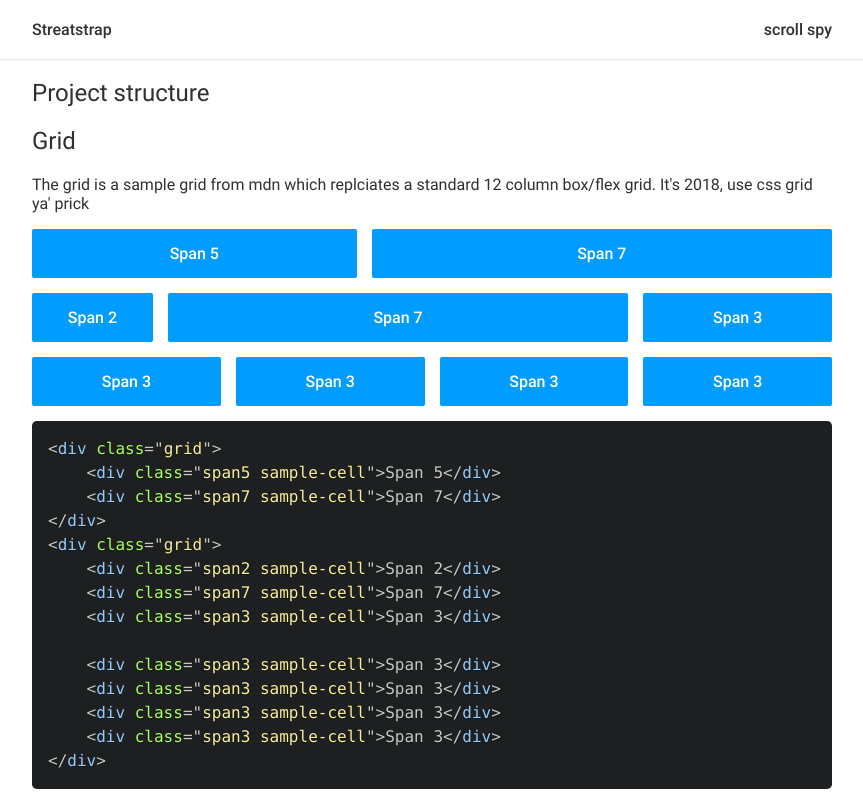
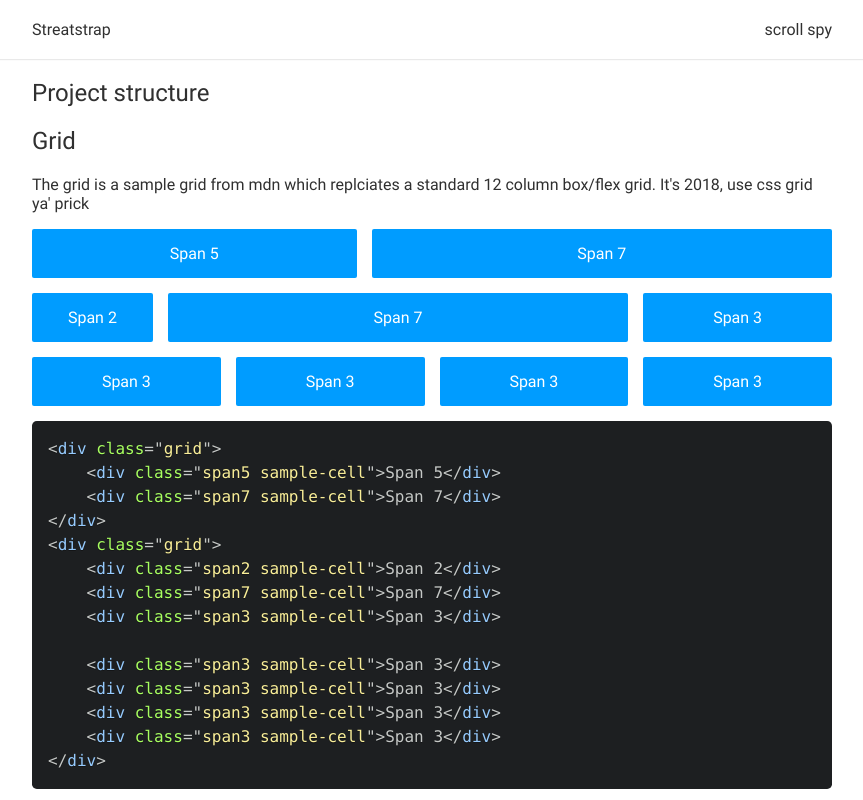
Before and after one commit to StreatCodes/refraction, a website: page index.html in a window 1280 px wide. Shown: the top 800 px of the page, without its empty margins (208-1071 px from the left). Drawn offline with nearby package versions, Linux system fonts and the light colour scheme; files that its build step writes are made by us from their sources.

Commit message:
fix nano css omitting fonts for prod builds

```diff
--- a/index.html
+++ b/index.html
@@ -10,14 +10,9 @@
 	<link rel="stylesheet" href="/prism.css">
 	<link rel="stylesheet" href="/dist/bundle.css">
 	<style>
-		body {
-			font-family: 'Roboto', sans-serif;
-			font-weight: 500
-		}
-
 		main {
 			margin: 0 auto;
-			width: var(--page-width);
+			width: 800px;
 			padding: 20px;
 		}
 
--- a/src/main.css
+++ b/src/main.css
@@ -1,5 +1,4 @@
 @import 'fonts.css';
-
 @import 'vars.css';
 @import 'grid.css';
 @import 'nav.css';
@@ -7,6 +6,7 @@
 @import 'tables.css';
 
 body {
+	font-family: 'Roboto', sans-serif;
 	margin: 0 0 10px 0;
 	color: var(--black);
 }
```
